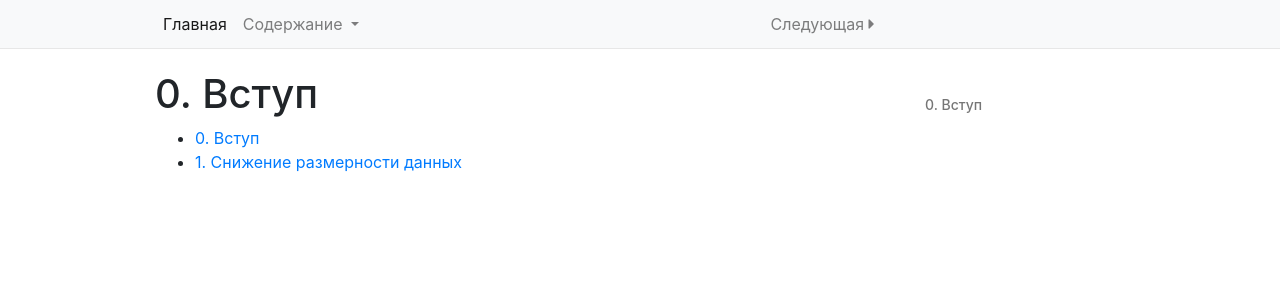
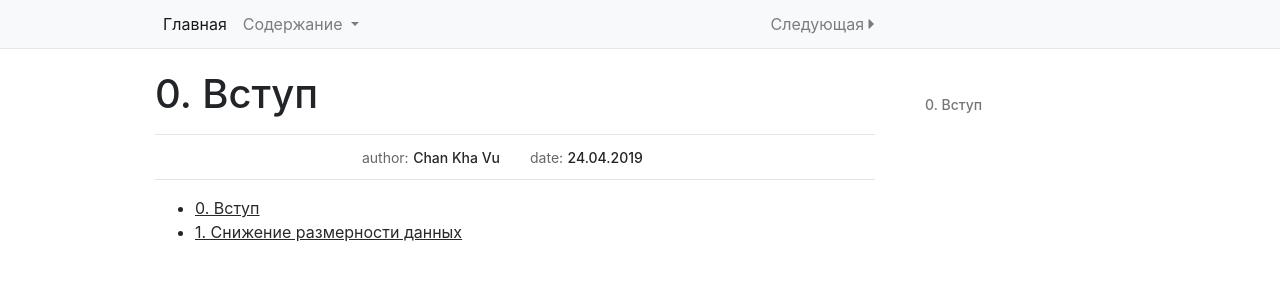
Before and after one commit to hav4ik/teaching, a Jekyll site: the page built from pr/index.md, in a window 1280 px wide. Shown: the top 300 px of the page. Built offline with Jekyll 4.4.1, drawn with Linux system fonts in a browser that asks for light colours; nearby versions of some CDN libraries; a script that is not in the unit is left out; comment, search, counter and statistics services are not loaded.

Commit message:
added author info generation

```diff
--- a/_layouts/chapter.html
+++ b/_layouts/chapter.html
@@ -123,8 +123,24 @@
     </nav>
     <div class="container navbar-correct">
       <div class="row">
-        <div class="col-md-9">
+        <div class="col-md-9 content">
           <h1>{{ page.title }}</h1>
+          <hr style="margin-bottom: 10px">
+          <div class="row">
+            <div class="col-sm-6 text-right">
+              <span style="color: #666; font-weight: 400; font-size: 14px;">author:</span>
+              <a href="{{ page.author.link }}" style="text-decoration: none; font-weight: 450; font-size: 14px;">
+                {{ page.author.name }}
+              </a>
+            </div>
+            <div class="col-sm-6 text-left">
+                <span style="color: #666; font-weight: 400; font-size: 14px;">date:</span>
+              <a style="text-decoration: none; font-weight: 450; font-size: 14px;">
+                {{ page.date }}
+              </a>
+            </div>
+          </div>
+          <hr style="margin-top: 10px">
           {{ content }}
           <footer>
             <script>
--- a/assets/css/screen.css
+++ b/assets/css/screen.css
@@ -73,3 +73,19 @@ footer {
     margin-top: 0;
   }
 }
+
+.content a {
+  text-decoration: underline
+}
+.content a:link {
+  color:#282828;
+}
+.content a:visited {
+  color:#383838
+}
+.content a:hover {
+  color:#FF4136
+}
+.content a:active {
+  color:#85144b
+}
--- a/pr/index.md
+++ b/pr/index.md
@@ -3,6 +3,11 @@ title: 0. Вступ
 layout: chapter
 collection: pattern-recognition
 order: 0
+
+author:
+  name: Chan Kha Vu
+  link: https://hav4ik.github.io
+date: 24.04.2019
 ---
 
 {% assign lectures = site.pages | where: 'collection', 'pattern-recognition' %}
```
Also changed, not shown: pr/01-dimensionality-reduction/index.md (+5 -0 lines).
